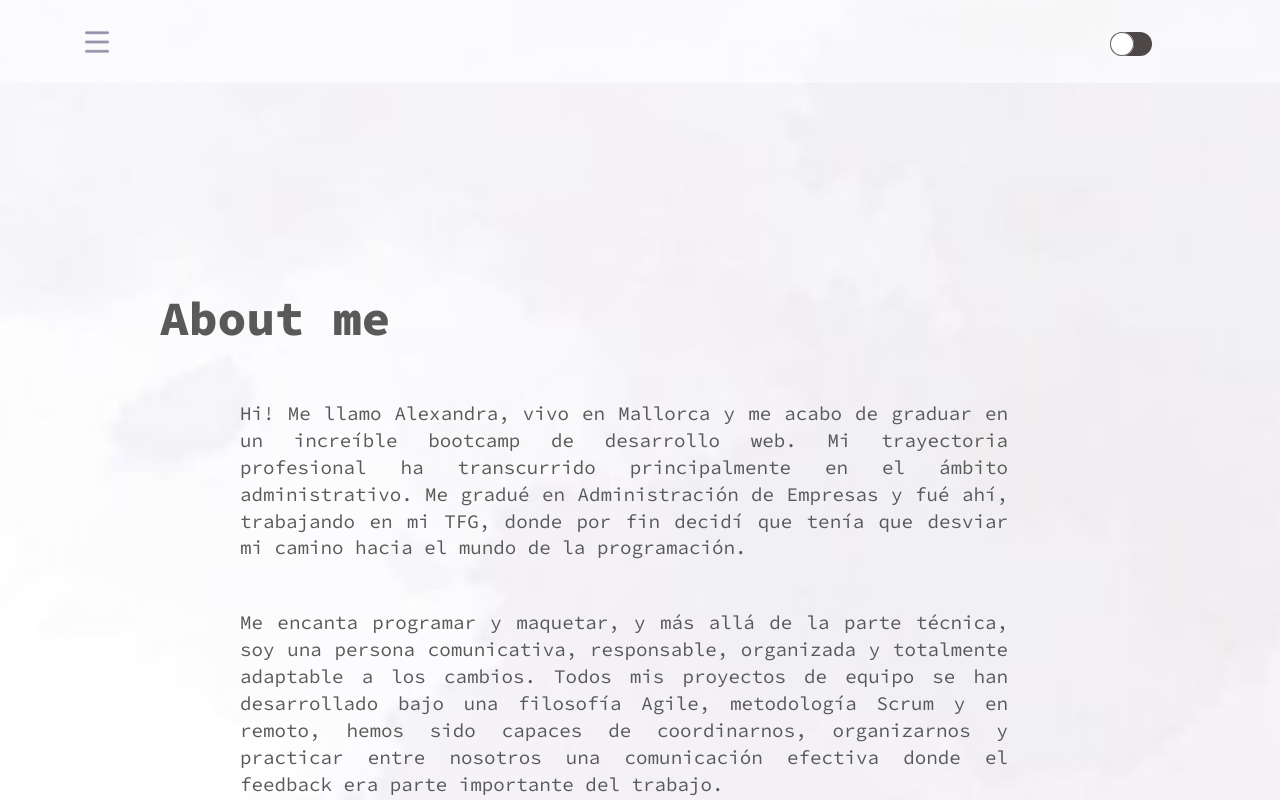
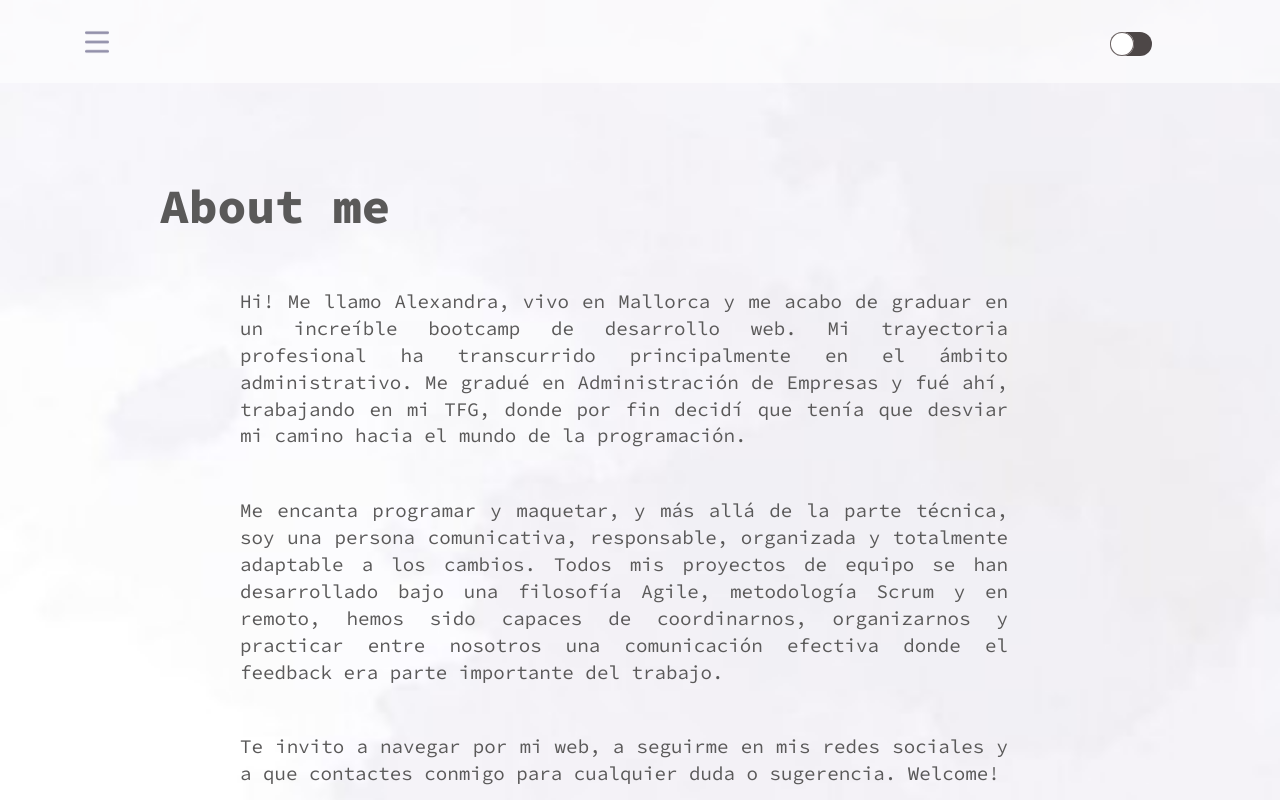
Before and after one commit to alexandracampo/alexandra-campo, a React (Create React App) app: page /#/principal in a window 1280 px wide. Shown: the top 800 px of the page. Built offline with nearby package versions, Linux system fonts and the light colour scheme.

Commit message:
finish desktop styles

```diff
--- a/src/styles/Footer.scss
+++ b/src/styles/Footer.scss
@@ -9,14 +9,19 @@
   .copyright {
     font-size: 14px;
     margin-left: 1rem;
-    transform: translateY(2rem);
+    text-align: center;
+    transform: translateY(2.3rem);
+
+    @media screen and (min-width: 768px) {
+      text-align: start;
+    }
   }
 
   .link-btn {
     .btn-up {
       width: 4rem;
       position: relative;
-      top: -3rem;
+      top: -3.2rem;
       left: 45%;
     }
   }
--- a/src/styles/Introduction.scss
+++ b/src/styles/Introduction.scss
@@ -7,7 +7,7 @@
   background-repeat: no-repeat;
   color: rgb(90, 89, 89);
   font-family: $font2;
-  padding-top: 8rem;
+  padding-top: 7rem;
 
   @media screen and (min-width: 768px) and (max-width: 1024px) {
     height: 70vh;
@@ -18,6 +18,7 @@
   @media screen and (min-width: 1024px) {
     background-image: none;
     margin-top: 0;
+    padding-top: 1rem;
   }
 
   .title1 {
@@ -63,7 +64,7 @@
     flex-direction: column;
     align-items: center;
     justify-content: center;
-    margin: 1rem 1.5rem 0rem 1.5rem;
+    margin: 1rem 1.5rem 3rem 1.5rem;
 
     &__box1 {
       margin-bottom: 1.5rem;
```
